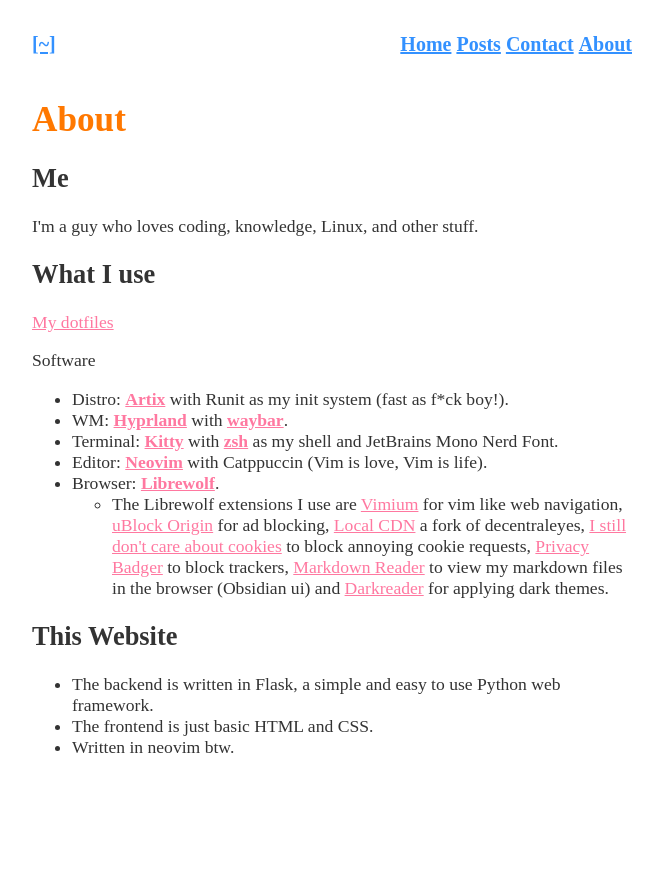
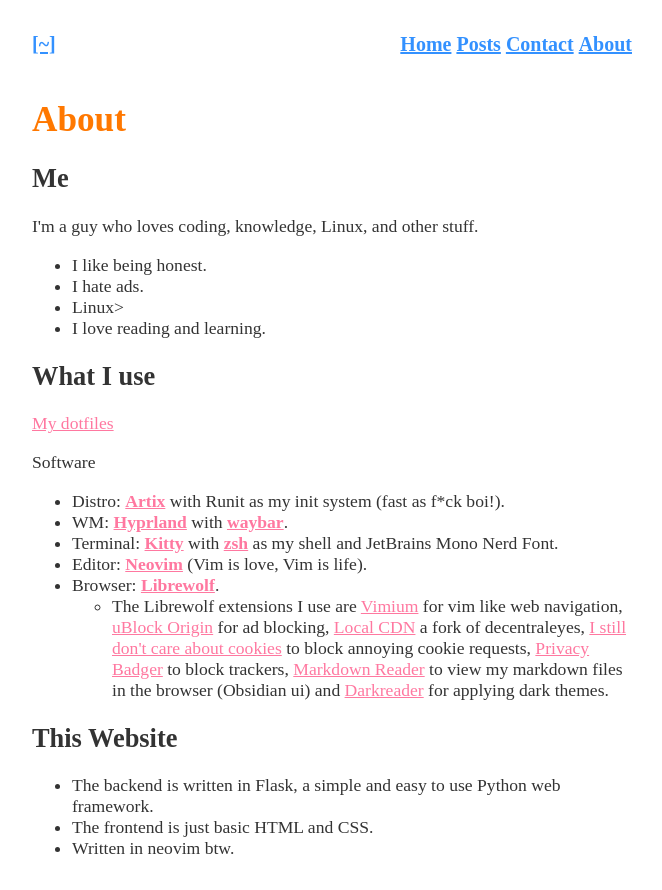
Before and after one commit to boyohboyamibored/website, a Flask app: page /about in a window 1280 px wide. Shown: the whole page, without its empty margins (308-970 px from the left). Before the commit the page ends 753 px from the top, so only its background shows below. Run offline with Flask 3, Linux system fonts and the light colour scheme.

Commit message:
Updated README, about page, and added favicon

```diff
--- a/templates/about.html
+++ b/templates/about.html
@@ -5,15 +5,21 @@
 
 <h2>Me</h2>
 <p>I'm a guy who loves coding, knowledge, Linux, and other stuff.</p>
+<ul>
+    <li>I like being honest.</li>
+    <li>I hate ads.</li>
+    <li>Linux&gt</li>
+    <li>I love reading and learning.</li>
+</ul>
 
 <h2>What I use</h2>
 <p><a href="https://www.github.com/boyohboyamibored/dotfiles.git" target="_blank">My dotfiles</a></p>
 <p>Software</p>
 <ul>
-    <li>Distro: <a href="https://www.artixlinux.org" target="_blank"><b>Artix</b></a> with Runit as my init system (fast as f*ck boy!).</li>
+    <li>Distro: <a href="https://www.artixlinux.org" target="_blank"><b>Artix</b></a> with Runit as my init system (fast as f*ck boi!).</li>
     <li>WM: <a href="https://www.hyprland.org" target="_blank"><b>Hyprland</b></a> with <a href="https://github.com/Alexays/Waybar" target="_blank"><b>waybar</b></a>.</li>
     <li>Terminal: <a href="https://sw.kovidgoyal.net/kitty" target="_blank"><b>Kitty</b></a> with <a href="https://zsh.sourceforge.io/" target="_blank"><b>zsh</b></a> as my shell and JetBrains Mono Nerd Font.</li>
-    <li>Editor: <a href="https://www.neovim.io" target="_blank"><b>Neovim</b></a> with Catppuccin (Vim is love, Vim is life).</li>
+    <li>Editor: <a href="https://www.neovim.io" target="_blank"><b>Neovim</b></a> (Vim is love, Vim is life).</li>
     <li>Browser: <a href="https://www.librewolf.net" target="_blank"><b>Librewolf</b></a>.</li>
         <ul>
             <li>The Librewolf extensions I use are  <a href="https://addons.mozilla.org/en-US/firefox/addon/vimium-ff/" target="_blank">Vimium</a> for vim like web navigation,  <a href="https://www.ublockorigin.com" target="_blank">uBlock Origin</a> for ad blocking, <a href="https://addons.mozilla.org/en-US/firefox/addon/localcdn-fork-of-decentraleyes/" target="_blank">Local CDN</a> a fork of decentraleyes, <a href="https://addons.mozilla.org/en-US/firefox/addon/istilldontcareaboutcookies/" target="_blank">I still don't care about cookies</a> to block annoying cookie requests, <a href="https://www.privacybadger.org" target="_blank">Privacy Badger</a> to block trackers, <a href="https://addons.mozilla.org/en-US/firefox/addon/markdown-reader-ext/" target="_blank">Markdown Reader</a> to view my markdown files in the browser (Obsidian ui) and <a href="https://www.darkreader.org" target="_blank">Darkreader</a> for applying dark themes.</li>
--- a/templates/base.html
+++ b/templates/base.html
@@ -8,6 +8,7 @@
             <title> Website</title>
         {% endif %}
         <link rel="stylesheet" type="text/css" href="{{ url_for( "static", filename="style.css") }}">
+        <link rel="icon" type="image/x-icon" href="{{ url_for( "static", filename="favicon.ico") }}">
         <meta charset="utf-8">
         <meta name="viewport" content="width=device-width, initial-scale=1.0">
     </head>
--- a/templates/index.html
+++ b/templates/index.html
@@ -10,7 +10,7 @@
 <p>Btw, not trying to flex but...
     <ul>
         <li>You weren't forced (asked) to accept cookies or some policy,</li>
-        <li>This website finished loading almost instantly, and</li>
+        <li>This website didn't take for ever to load (hopefully), and yet</li>
         <li>It is minimal, elegant and effective.</li>
     </ul>
 <del>ideally</del> THAT IS how all websites should be.
```
Also changed, not shown: README.md, static/favicon.ico (added).
